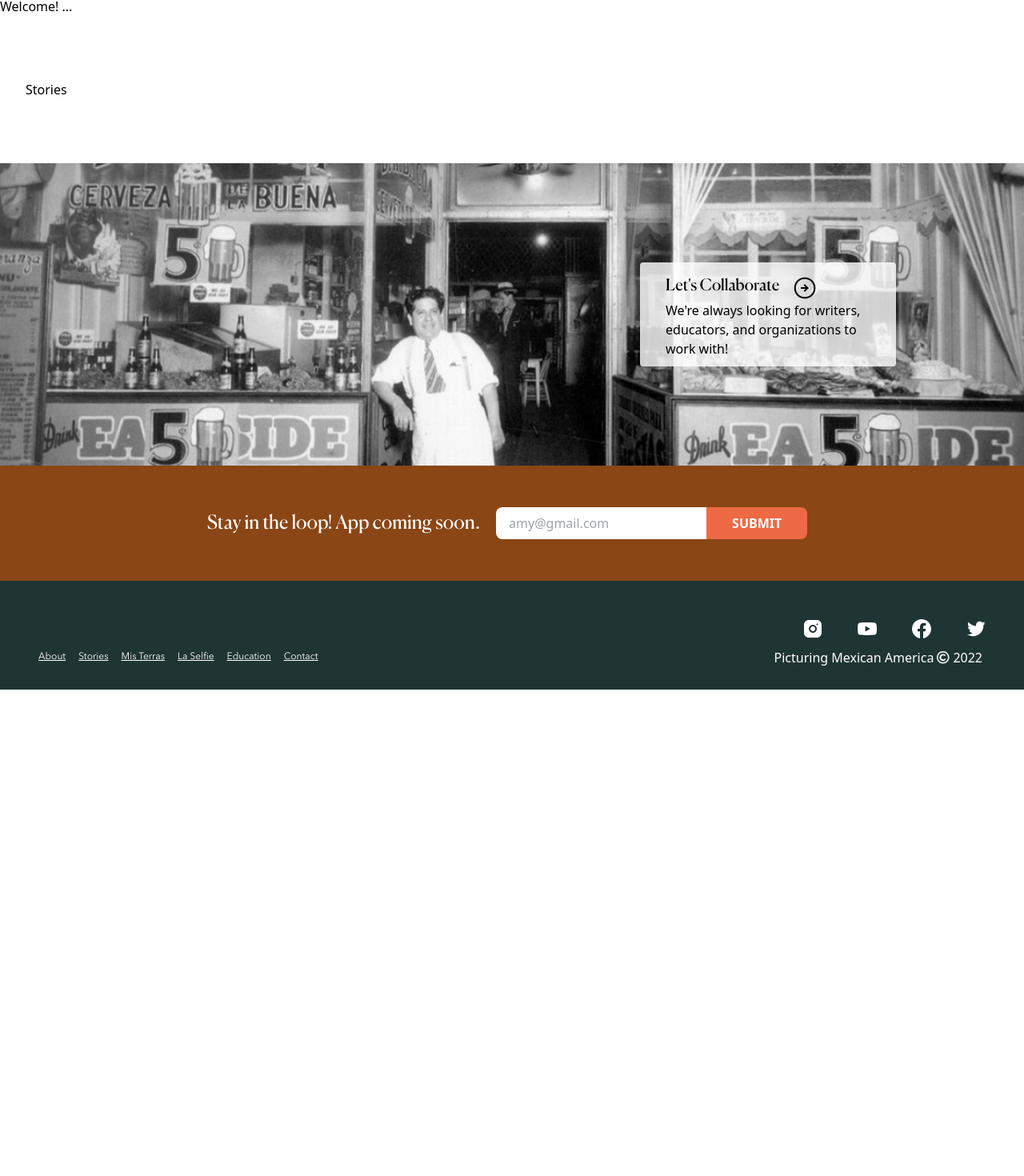
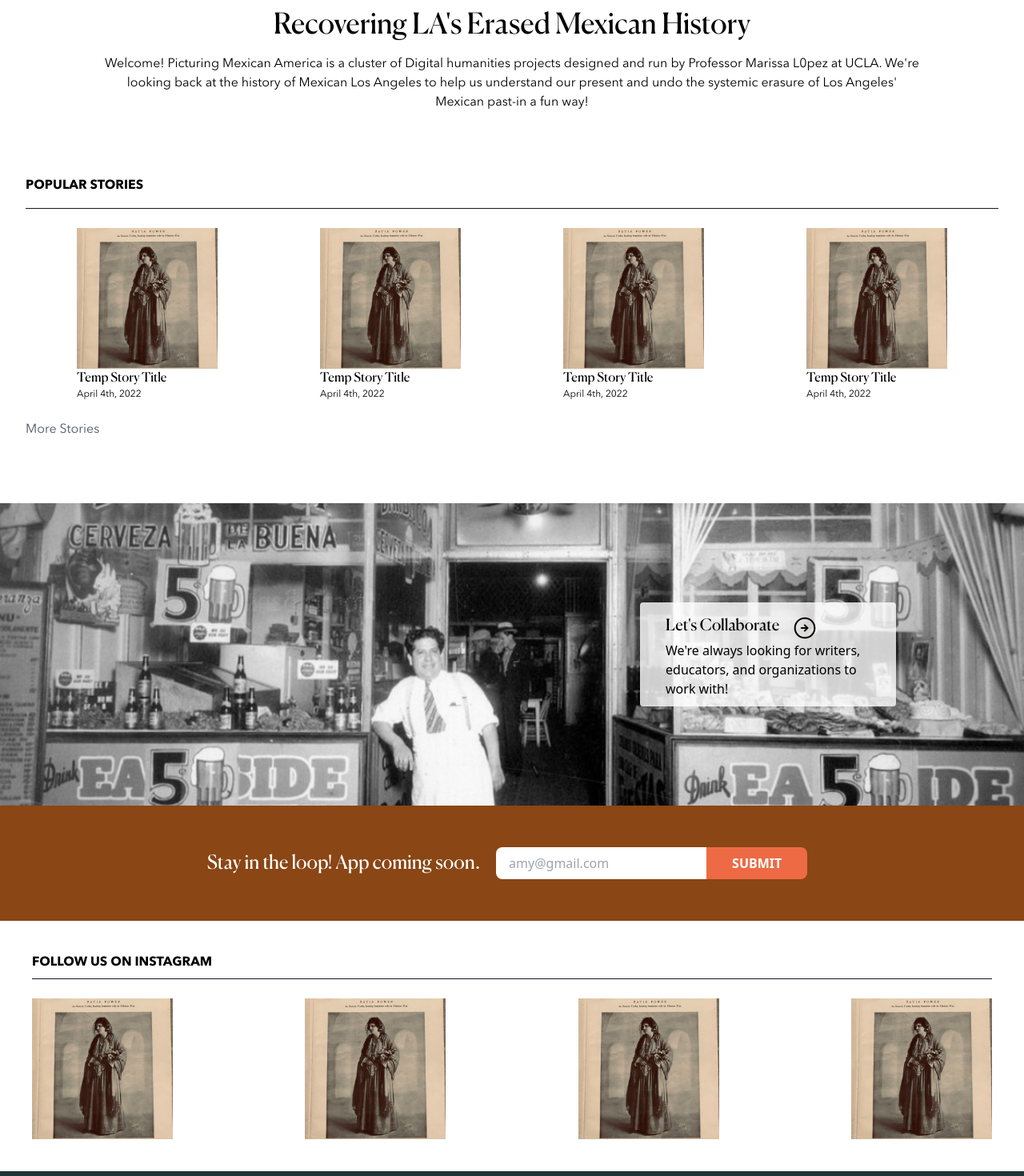
Before and after one commit to classjek/pma-website, a React (Create React App) app: page / in a window 1280 px wide. Shown: the part 728-2198 px from the top of the page at 80% size. Before the commit the page ends 1590 px from the top, so only its background shows below. Built offline with nearby package versions, Linux system fonts and the light colour scheme.

Commit message:
outline for Instagram component

```diff
--- /dev/null
+++ b/src/components/Instagram.js
@@ -0,0 +1,18 @@
+import React from 'react'
+
+const Instagram = () => {
+  return (
+    <div>
+        <h1 className='font-avenir font-bold'>FOLLOW US ON INSTAGRAM</h1>
+        <div className='border-t border-gray-900 mt-2 mb-6 w-auto'/>
+        <div className='flex justify-between'>
+            <img src='/images/tempstory.jpg' alt='temp story' loading='lazy' className=' h-44'/>
+            <img src='/images/tempstory.jpg' alt='temp story' loading='lazy' className=' h-44'/>
+            <img src='/images/tempstory.jpg' alt='temp story' loading='lazy' className=' h-44'/>
+            <img src='/images/tempstory.jpg' alt='temp story' loading='lazy' className=' h-44'/>
+        </div>
+    </div>
+  )
+}
+
+export default Instagram
--- a/src/components/pages/About.js
+++ b/src/components/pages/About.js
@@ -1,5 +1,6 @@
 import React from 'react'
 import EmailSub from '../EmailSub'
+import Instagram from '../Instagram'
 
 const About = () => {
   return (
@@ -7,12 +8,42 @@ const About = () => {
       <div>
         <img src='/images/home1.png' alt=''/>
       </div>
-      <div>
-        <h1>Recovering LA's Erased Mexican History</h1>
-        <p>Welcome! ...</p>
+      <div className='px-32 mt-10'>
+        <h1 className='font-canela text-4xl text-center mb-4'>Recovering LA's Erased Mexican History</h1>
+        <p className='font-avenir text-md text-center'>
+          Welcome! Picturing Mexican America is a cluster of Digital humanities projects
+           designed and run by Professor Marissa L0pez at UCLA. We're looking back at the
+           history of Mexican Los Angeles to help us understand our present and undo the
+           systemic erasure of Los Angeles' Mexican past-in a fun way!
+          </p>
       </div>
       <div className='px-8 py-20'>
-        Stories
+        <h1 className='font-avenir font-bold'>POPULAR STORIES</h1>
+        <div className='border-t border-gray-900 my-4 w-auto mb-6'/>
+        <div className='flex justify-between mb-6'>
+          <div className='mx-auto'>
+            <img src='/images/tempstory.jpg' alt='temp story' loading='lazy' className=' h-44'/>
+            <h1 className='font-canela'>Temp Story Title</h1>
+            <p className='font-avenir text-xs'>April 4th, 2022</p>
+          </div>
+          <div className='mx-auto'>
+            <img src='/images/tempstory.jpg' alt='temp story' loading='lazy' className=' h-44'/>
+            <h1 className='font-canela'>Temp Story Title</h1>
+            <p className='font-avenir text-xs'>April 4th, 2022</p>
+          </div>
+          <div className='mx-auto'>
+            <img src='/images/tempstory.jpg' alt='temp story' loading='lazy' className=' h-44'/>
+            <h1 className='font-canela'>Temp Story Title</h1>
+            <p className='font-avenir text-xs'>April 4th, 2022</p>
+          </div>
+          <div className='mx-auto'>
+            <img src='/images/tempstory.jpg' alt='temp story' loading='lazy' className=' h-44'/>
+            <h1 className='font-canela'>Temp Story Title</h1>
+            <p className='font-avenir text-xs'>April 4th, 2022</p>
+          </div>
+
+        </div>
+        <h1 className='font-avenir text-gray-600'>More Stories</h1>
       </div>
       <div className='overflow-hidden relative flex items-center'>
         <img src='/images/home2crop.png' alt='' className='w-full object-cover'/>
@@ -33,6 +64,9 @@ const About = () => {
       <div>
         <EmailSub/>
       </div>
+      <div className='m-10'>
+        <Instagram />
+      </div>
     </div>
   )
 }
--- a/src/components/pages/Stories.js
+++ b/src/components/pages/Stories.js
@@ -20,7 +20,7 @@ const Stories = () => {
 
         <Select isMulti options={options} className='max-w-xs pb-5' />
       <div className='border-t border-gray-900 mb-6 w-auto'/>
-      <div className='grid grid-cols-2 sm:grid-cols-4 md:grid-cols-4 lg:grid-cols-5 gap-y-4'>
+      <div className='grid grid-cols-2 sm:grid-cols-4 md:grid-cols-4 lg:grid-cols-5 gap-y-4 py-12'>
         <div className='mx-auto'>
           <img src='/images/tempstory.jpg' alt='temp story' loading='lazy' className=' h-44'/>
           <h1 className='font-canela'>Temp Story Title</h1>
```
